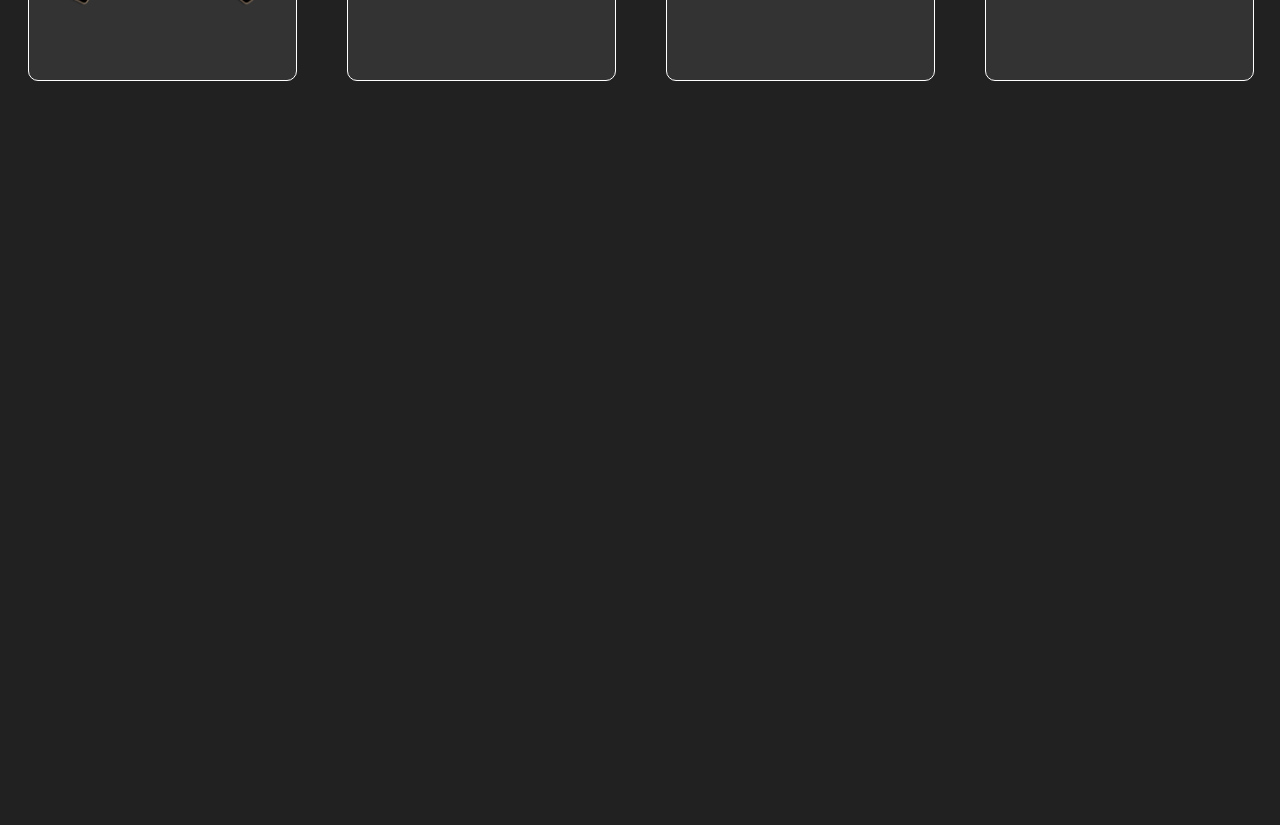
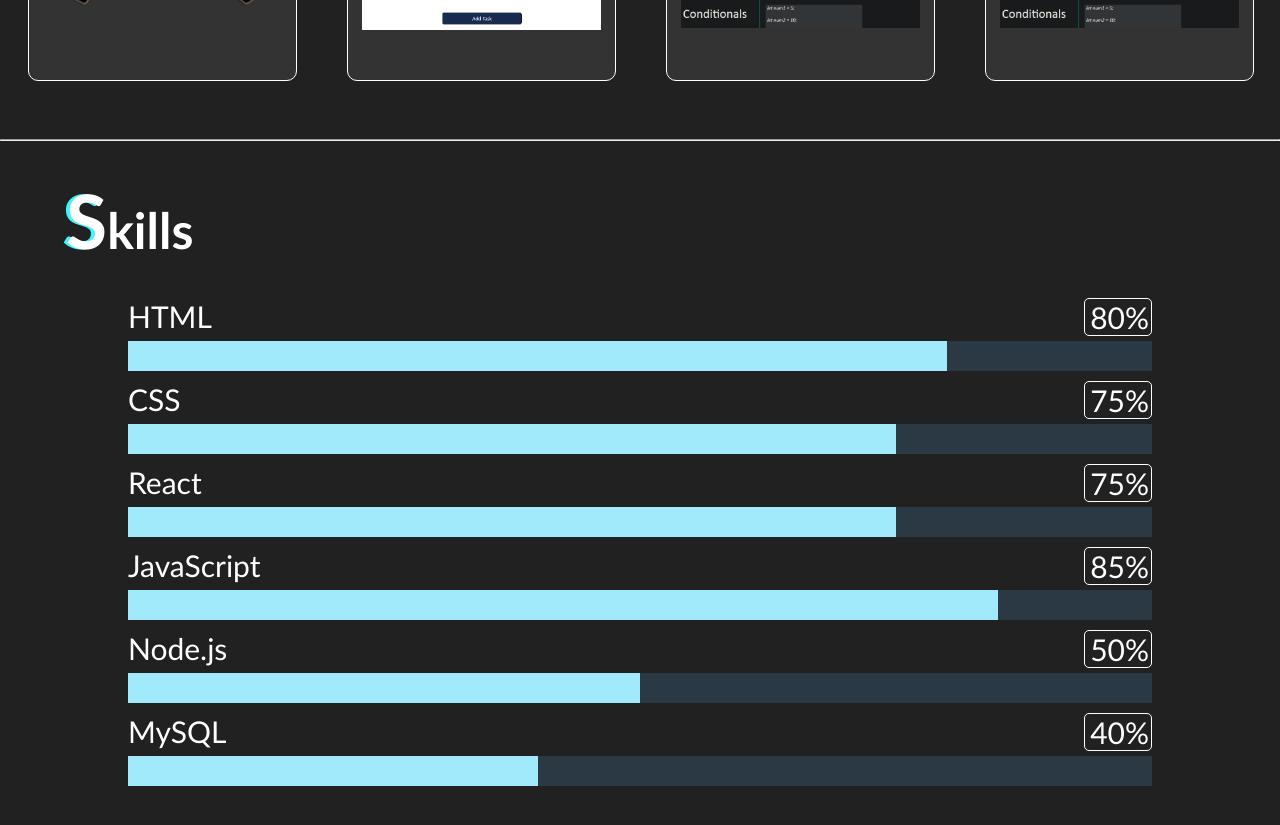
Before and after one commit to adamprinciotta/portfolio, a React (Create React App) app: page / in a window 1280 px wide. Shown: the part 1920-2745 px from the top of the page. Built offline with nearby package versions, Linux system fonts and the light colour scheme.

Commit message:
Added Skills section

```diff
--- a/src/components/Home.js
+++ b/src/components/Home.js
@@ -1,6 +1,8 @@
 import React from "react";
 import '../styles/Home.css';
 import SG from '../images/Skullgirls Logo.png';
+import ToDo from '../images/Todo.PNG';
+import TechDoc from '../images/TechnicalDoc.PNG';
 
 function Home() {
   return (
@@ -93,24 +95,59 @@ function Home() {
         </div>
         <div className="card">
           <div className="card2">
-
+            <div className="cardTitle">ToDo List</div>
+            <img src={ToDo}></img>
           </div>
         </div>
         <div className="card">
           <div className="card2">
-
+            <div className="cardTitle">Technical Documentation</div>
+            <img src={TechDoc}></img>
           </div>
         </div>
         <div className="card">
           <div className="card2">
-
+            <div className="cardTitle">Landing Page</div>
+            <img src={TechDoc}></img>
           </div>
         </div>
       </div>
 
     </div>
     {/* <div className="scrollDown2"><span className="movingScroll">Scroll Down</span> --{">"}</div> */}
+    <hr style={{marginTop: "40px"}}></hr>
+    <div className="skills">
+      <h1>Skills</h1>
+      <div className="skillsList">
+        <div className="skill">
+          <div className="skillTitle">HTML <span class="skillSpan">80%</span></div>
+          <div className="skillBar"><div className="barPercent eighty"></div></div>
+        </div>
+        <div className="skill">
+          <div className="skillTitle">CSS <span class="skillSpan">75%</span></div>
+          <div className="skillBar"><div className="barPercent seventyFive"></div></div>
+        </div>
+        <div className="skill">
+          <div className="skillTitle">React <span class="skillSpan">75%</span></div>
+          <div className="skillBar"><div className="barPercent seventyFive"></div></div>
+        </div>
+        <div className="skill">
+          <div className="skillTitle">JavaScript <span class="skillSpan">85%</span></div>
+          <div className="skillBar"><div className="barPercent eightyFive"></div></div>
+        </div>
+        <div className="skill">
+          <div className="skillTitle">Node.js <span class="skillSpan">50%</span></div>
+          <div className="skillBar"><div className="barPercent fifty"></div></div>
+        </div>
+        <div className="skill">
+          <div className="skillTitle">MySQL <span class="skillSpan">40%</span></div>
+          <div className="skillBar"><div className="barPercent forty"></div></div>
+        </div>
+
+      </div>
+    </div>
     <div className="spacer" style={{marginTop: "100px"}}></div>
+
     </>
   );
 }
--- a/src/styles/Home.css
+++ b/src/styles/Home.css
@@ -47,23 +47,26 @@ span {
   /* animation: color-animation 0.5s forwards; */
 }
 
-span.hovered {
+/* span.hovered { */
+.bounce, .devTitle{
     color: #45F3FF;
     transform: scale(1.2);
     transition-delay: 0s;
   }
 
-  span:hover {
+  /* span:hover { */
+.bounce:hover, .devTitle:hover{
     color: #45F3FF;
     transform: scale(1.2);
   }
 
-  span:not(:hover) {
+span:not(:hover) {
     color: white;
     transform: scale(1);
   }
 
-span:hover {
+/* span:hover { */
+.bounce:hover, .devTitle:hover{
     animation: color-animation 0.5s forwards !important;
   }
 
@@ -231,6 +234,7 @@ h1::first-letter{
   transition: transform 0.3s ease;
  }
 
+
  .card2 img{
   width: 90%;
   background-color: transparent;
@@ -246,3 +250,62 @@ h1::first-letter{
   cursor: pointer;
   transform: scale(1.2);
  }
+
+
+.skillsList{
+  width: 80%;
+  margin: auto;
+  display: flex;
+  flex-direction: column;
+}
+
+.skillTitle{
+  display: flex;
+  justify-content: space-between;
+  font-size: 30px;
+}
+
+.skill{
+  display: flex;
+  justify-content: space-evenly;
+  flex-direction: column;
+  padding-bottom: 10px;
+}
+
+.skillSpan{
+  display: flex;
+  border: 1px solid white;
+  border-radius: 5px;
+  padding-right: 2px;
+}
+
+.skillBar{
+  width: 100%;
+  height: 30px;
+  background-color: #2B3945;
+  margin-top: 5px;
+}
+
+.barPercent{
+  height: 30px;
+  background-color: #A1EAFB;
+}
+ .eighty{
+  width: 80%;
+ }
+
+ .seventyFive{
+  width: 75%;
+ }
+
+ .eightyFive{
+  width: 85%;
+ }
+
+ .fifty{
+  width: 50%;
+ }
+
+ .forty{
+  width: 40%;
+ }
```
Also changed, not shown: src/images/TechnicalDoc.PNG (added), src/images/Todo.PNG (added).
